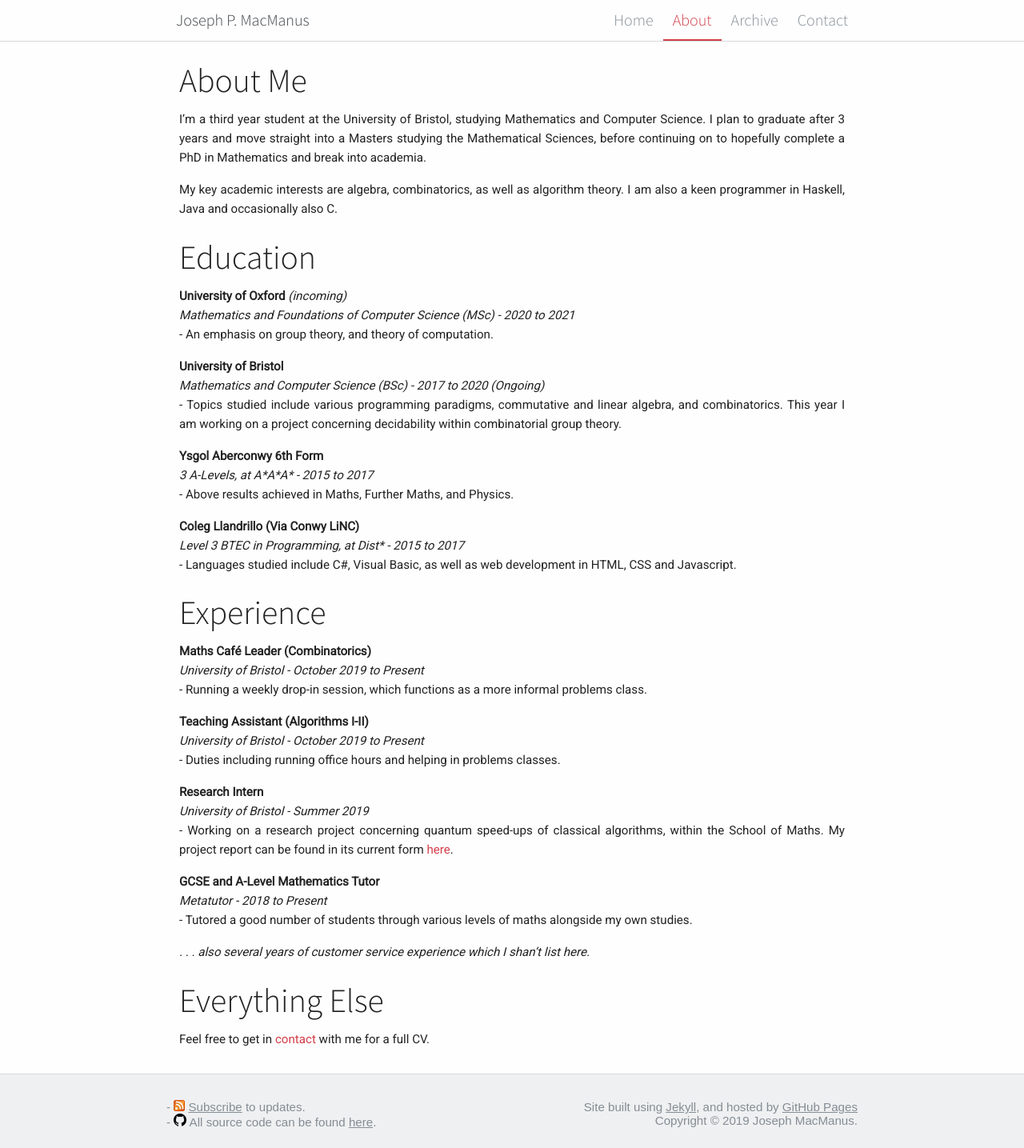
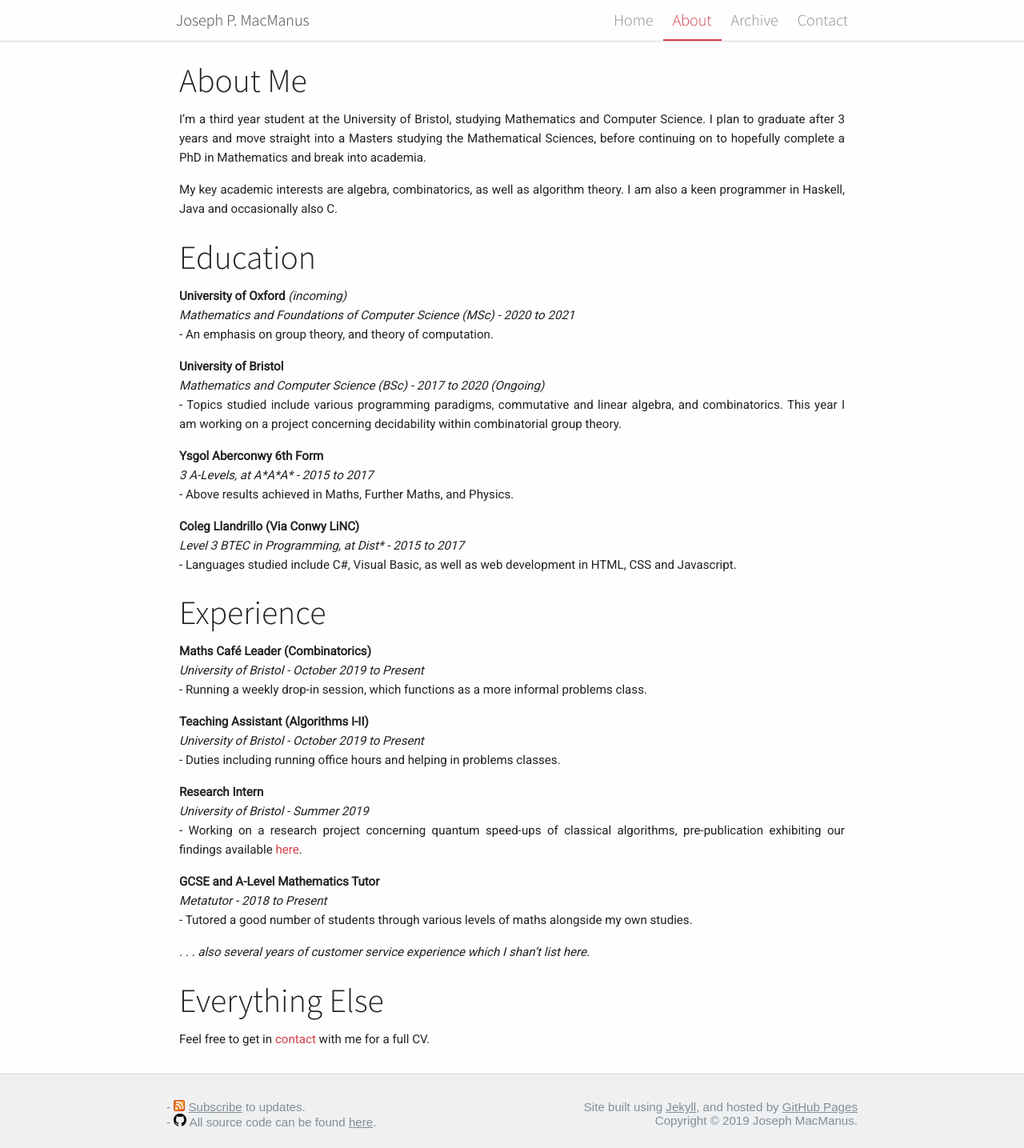
Before and after one commit to tiepdotme/jpmacmanus.me, a Jekyll site: the page built from about.md, in a window 1280 px wide. Shown: the whole page at 80% size. Built offline with Jekyll 4.4.1, drawn with Linux system fonts in a browser that asks for light colours; formulas are drawn with MathJax 3.

Commit message:
updated quantum link to arxiv

```diff
--- a/about.md
+++ b/about.md
@@ -40,7 +40,7 @@
 
 **Research Intern**
 *University of Bristol - Summer 2019*
-\- Working on a research project concerning quantum speed-ups of classical algorithms, within the School of Maths. My project report can be found in its current form [here](assets\files\quantum.pdf).
+\- Working on a research project concerning quantum speed-ups of classical algorithms, pre-publication exhibiting our findings available [here](https://arxiv.org/abs/2004.06521).
 
 **GCSE and A-Level Mathematics Tutor**
 *Metatutor - 2018 to Present*
```
